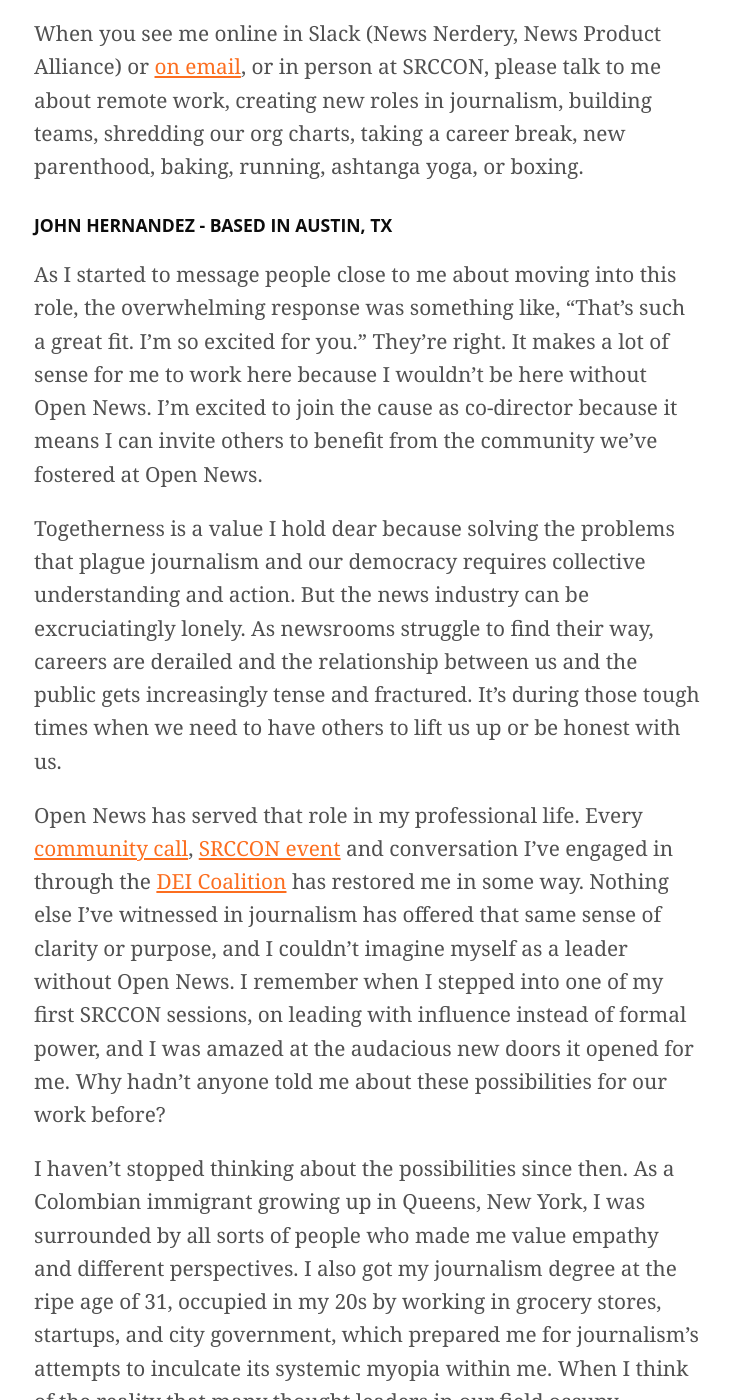
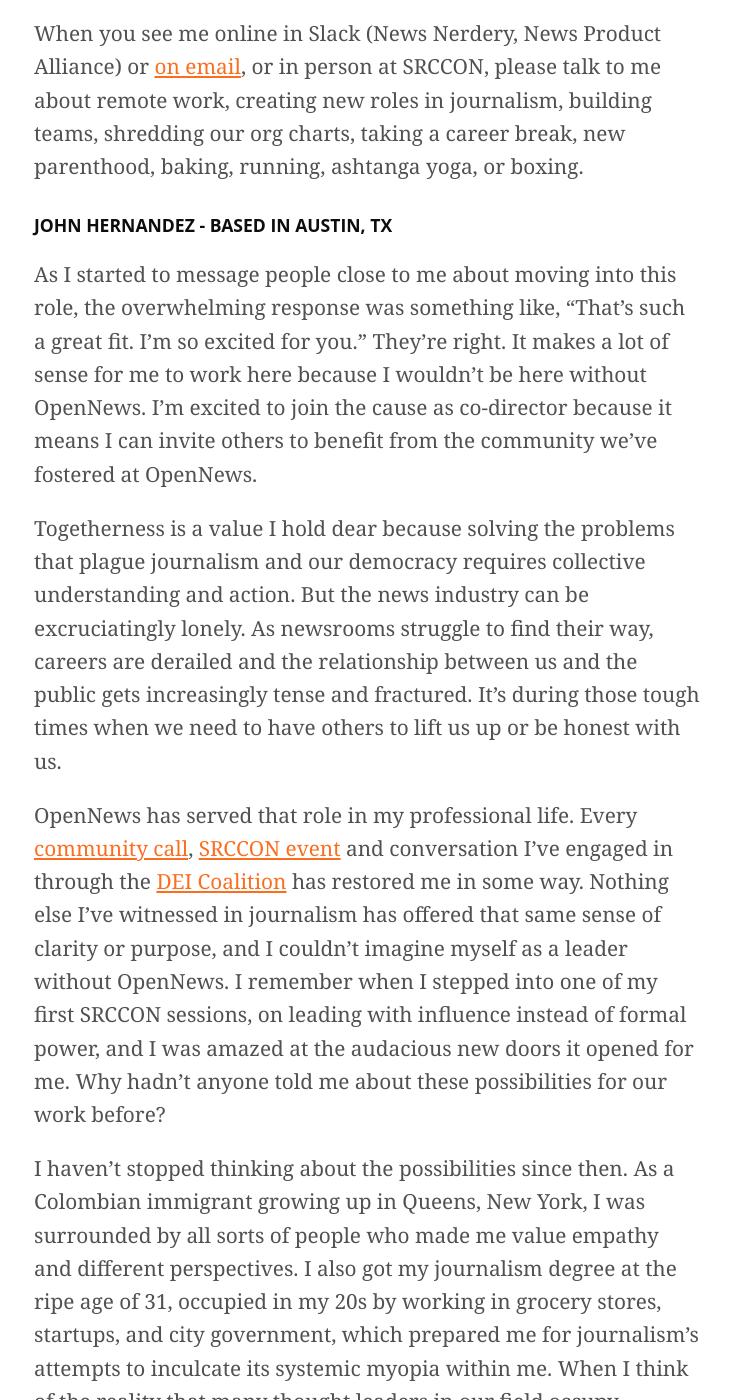
Before and after one commit to OpenNews/opennews-website, a Jekyll site: the page built from _posts/2023-8-29-welcome-co-directors.md, in a window 1280 px wide and 1400 px high, scrolled down 3667 px. Shown: the whole window, without its empty margins (116-845 px from the left). Built offline with Jekyll 4.4.1, drawn with Linux system fonts in a browser that asks for light colours; nearby versions of some CDN libraries; some web fonts are replaced; comment, search, counter and statistics services are not loaded.

Commit message:
slight wording fix

```diff
--- a/_posts/2023-8-29-welcome-co-directors.md
+++ b/_posts/2023-8-29-welcome-co-directors.md
@@ -41,11 +41,11 @@
 
 <a id="john"></a>
 ### John Hernandez - based in Austin, TX
-As I started to message people close to me about moving into this role, the overwhelming response was something like, “That’s such a great fit. I’m so excited for you.” They’re right. It makes a lot of sense for me to work here because I wouldn’t be here without Open News. I'm excited to join the cause as co-director because it means I can invite others to benefit from the community we've fostered at Open News.
+As I started to message people close to me about moving into this role, the overwhelming response was something like, “That’s such a great fit. I’m so excited for you.” They’re right. It makes a lot of sense for me to work here because I wouldn’t be here without OpenNews. I'm excited to join the cause as co-director because it means I can invite others to benefit from the community we've fostered at OpenNews.
 
 Togetherness is a value I hold dear because solving the problems that plague journalism and our democracy requires collective understanding and action. But the news industry can be excruciatingly lonely. As newsrooms struggle to find their way, careers are derailed and the relationship between us and the public gets increasingly tense and fractured. It's during those tough times when we need to have others to lift us up or be honest with us.
 
-Open News has served that role in my professional life. Every [community call](https://opennews.org/what/community/calls/),  [SRCCON event](https://opennews.org/what/conferences/) and conversation I’ve engaged in through the [DEI Coalition](https://opennews.org/what/community/dei-coalition/) has restored me in some way. Nothing else I've witnessed in journalism has offered that same sense of clarity or purpose, and I couldn't imagine myself as a leader without Open News. I remember when I stepped into one of my first SRCCON sessions, on leading with influence instead of formal power, and I was amazed at the audacious new doors it opened for me. Why hadn't anyone told me about these possibilities for our work before?
+OpenNews has served that role in my professional life. Every [community call](https://opennews.org/what/community/calls/),  [SRCCON event](https://opennews.org/what/conferences/) and conversation I’ve engaged in through the [DEI Coalition](https://opennews.org/what/community/dei-coalition/) has restored me in some way. Nothing else I've witnessed in journalism has offered that same sense of clarity or purpose, and I couldn't imagine myself as a leader without OpenNews. I remember when I stepped into one of my first SRCCON sessions, on leading with influence instead of formal power, and I was amazed at the audacious new doors it opened for me. Why hadn't anyone told me about these possibilities for our work before?
 
 I haven't stopped thinking about the possibilities since then. As a Colombian immigrant growing up in Queens, New York, I was surrounded by all sorts of people who made me value empathy and different perspectives. I also got my journalism degree at the ripe age of 31, occupied in my 20s by working in grocery stores, startups, and city government, which prepared me for journalism’s attempts to inculcate its systemic myopia within me. When I think of the reality that many thought leaders in our field occupy, sometimes one of unspoken privilege and backward reasoning, I'm reminded of that kid walking to and from public school in Richmond Hill, Queens. The problems that journalism tends to favor and cover don't resonate with many of the people who made up my life before I became a journalist.
 
```
